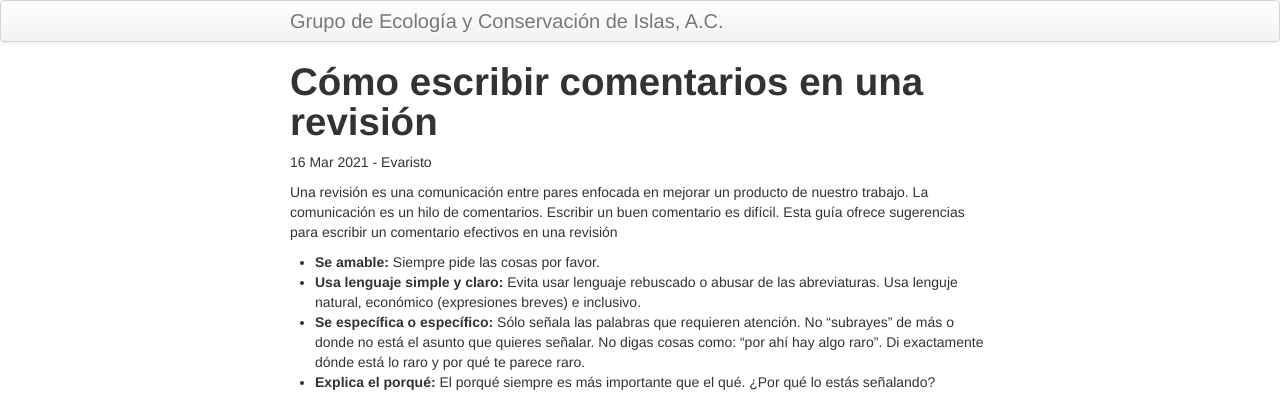
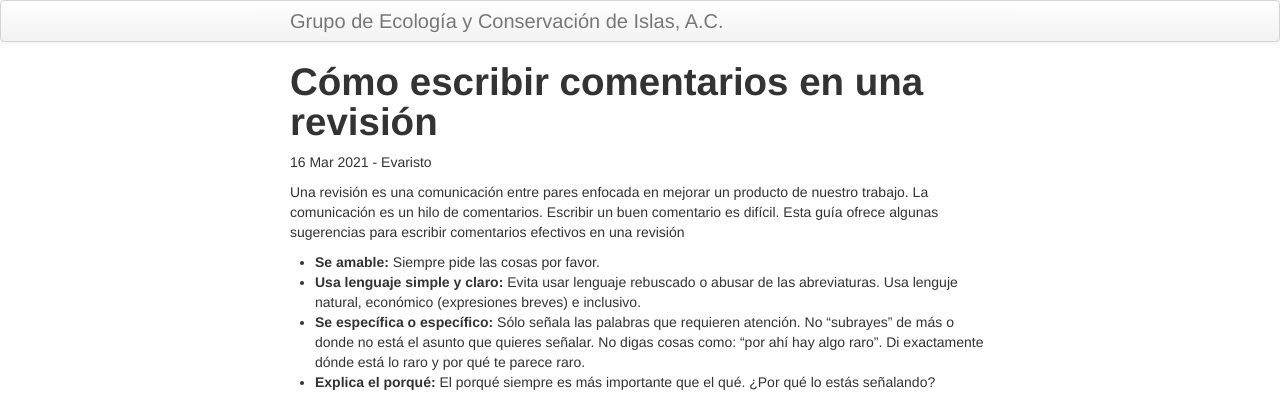
Before and after one commit to LizethMReyes/islasgeci.github.io, a Jekyll site: the page built from _posts/2021-03-16-comentarios_revision.md, in a window 1280 px wide. Shown: the top 394 px of the page. Built offline with Jekyll 4.4.1, drawn with Linux system fonts in a browser that asks for light colours.

Commit message:
🐞 Corrige error gramatical 📝

```diff
--- a/_posts/2021-03-16-comentarios_revision.md
+++ b/_posts/2021-03-16-comentarios_revision.md
@@ -7,7 +7,7 @@ tags: equipo
 
 Una revisión es una comunicación entre pares enfocada en mejorar un producto de nuestro trabajo. La
 comunicación es un hilo de comentarios. Escribir un buen comentario es difícil. Esta guía ofrece
-sugerencias para escribir un comentario efectivos en una revisión
+algunas sugerencias para escribir comentarios efectivos en una revisión
 
 - **Se amable:** Siempre pide las cosas por favor.
 - **Usa lenguaje simple y claro:** Evita usar lenguaje rebuscado o abusar de las abreviaturas. Usa
```
